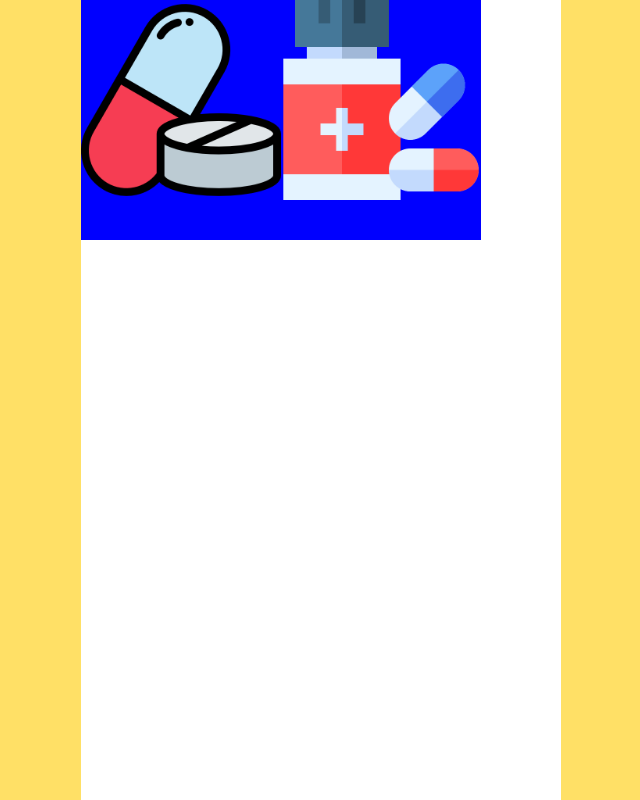
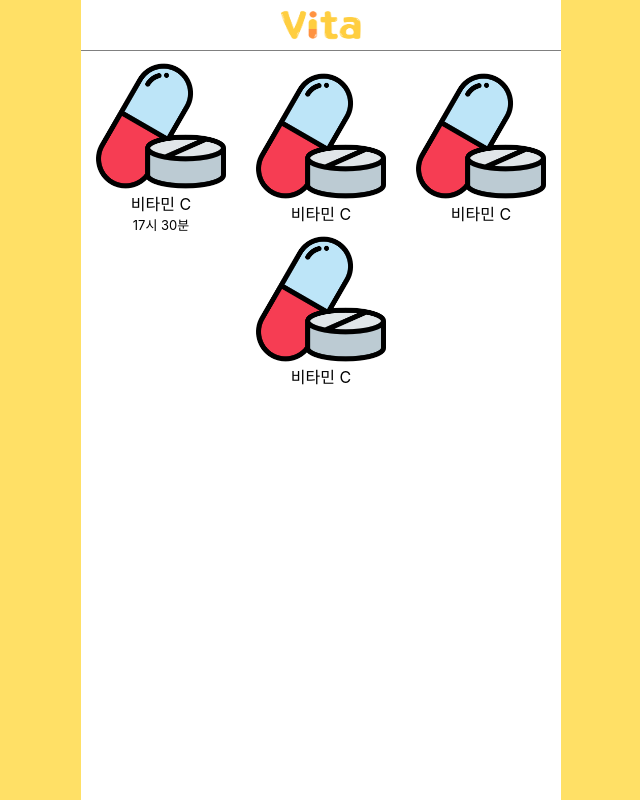
Before and after one commit to LGTM-CNU/Vita, a Next.js app in the folder apps/web/: page /list in a window 1280 px wide. Shown: the whole page, without its empty margins (319-959 px from the left). Built offline with nearby package versions, Linux system fonts and the light colour scheme.

Commit message:
feat: List Page

```diff
--- a/apps/web/components/AppLayout.tsx
+++ b/apps/web/components/AppLayout.tsx
@@ -20,9 +20,3 @@ const Container = styled.div`
 
   background-color: white;
 `
-
-// 10분이 지났습니다. 비타민 드셨나요? -> 긍정이면
-
-// 부정이면 -> 비타민을 먹지못한 이유를 말씀해주세요.
-
-// 응답이 기록되었습니다.
--- a/apps/web/pages/list.tsx
+++ b/apps/web/pages/list.tsx
@@ -2,34 +2,70 @@ import styled from "styled-components"
 import Image from "next/image"
 import medicine from "../public/medicine.png"
 import medicine1 from "../public/medicine1.png"
+import Header from "../components/Header"
 
 export default function List() {
   return (
     <Container>
-      <Medicine>
-        <Image src={medicine} width={200} height={200} alt="medicine" />
-      </Medicine>
-      <Medicine>
-        <Image src={medicine1} width={200} height={200} alt="medicine" />
-      </Medicine>
+      <Header />
+      <MedicineContainer>
+        <Medicine>
+          <Image src={medicine} width={130} height={130} alt="medicine" />
+          <Title>비타민 C</Title>
+          <Detail>17시 30분</Detail>
+        </Medicine>
+        <Medicine>
+          <Image src={medicine} width={130} height={130} alt="medicine" />
+          <Title>비타민 C</Title>
+        </Medicine>
+        <Medicine>
+          <Image src={medicine} width={130} height={130} alt="medicine" />
+          <Title>비타민 C</Title>
+        </Medicine>
+        <Medicine>
+          <Image src={medicine} width={130} height={130} alt="medicine" />
+          <Title>비타민 C</Title>
+        </Medicine>
+      </MedicineContainer>
     </Container>
   )
 }
 
 const Container = styled.div`
-  /* display: grid;
-  grid-template-columns: repeat(2, 1fr); */
-
-  display: flex;
-  flex-wrap: wrap;
   width: 100%;
   height: 30%;
+
+  /* margin: 0 auto; */
+  /* background-color: #fc7522; */
+`
+
+const MedicineContainer = styled.div`
+  display: flex;
+  width: 100%;
+  flex-wrap: wrap;
+
+  margin: 0 auto;
 
   /* background-color: #fc7522; */
 `
 
 const Medicine = styled.div`
-  background-color: blue;
+  display: flex;
+  flex-direction: column;
+  align-items: center;
+  justify-content: center;
+  flex: 1;
+
+  /* border: 1px solid black;
+  border-collapse: collapse; */
+  /* background-color: blue; */
+`
+
+const Title = styled.h1`
+  font-size: 1.6rem;
+`
+const Detail = styled.div`
+  font-size: 1.3rem;
 `
 
 // 비타민C의 효능
```
